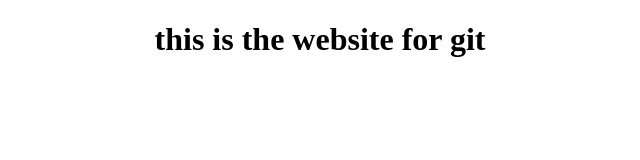
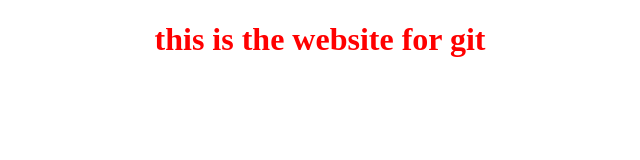
Before and after one commit to AryaGilang1/zetta_upn_arya_gilang_ramadan, a plain HTML site: page index.html in a window 1280 px wide. Shown: the whole page, without its empty margins (320-960 px from the left). Drawn offline with Linux system fonts and the light colour scheme.

Commit message:
[UI] Update Index HTML and Style.css to have red color on text <h1>

```diff
--- a/assets/style.css
+++ b/assets/style.css
@@ -0,0 +1,3 @@
+.red-color {
+  color: red;
+}
--- a/index.html
+++ b/index.html
@@ -5,8 +5,11 @@
   <meta http-equiv="X-UA-Compatible" content="IE=edge">
   <meta name="viewport" content="width=device-width, initial-scale=1.0">
   <title>Website for git</title>
+  <link rel="stylesheet" href="assets/style.css">
 </head>
 <body>
-  <center><h1>this is the website for git</h1></center>
+  <div class="red-color">
+    <center><h1>this is the website for git</h1></center>
+  </div>
 </body>
 </html>
```
